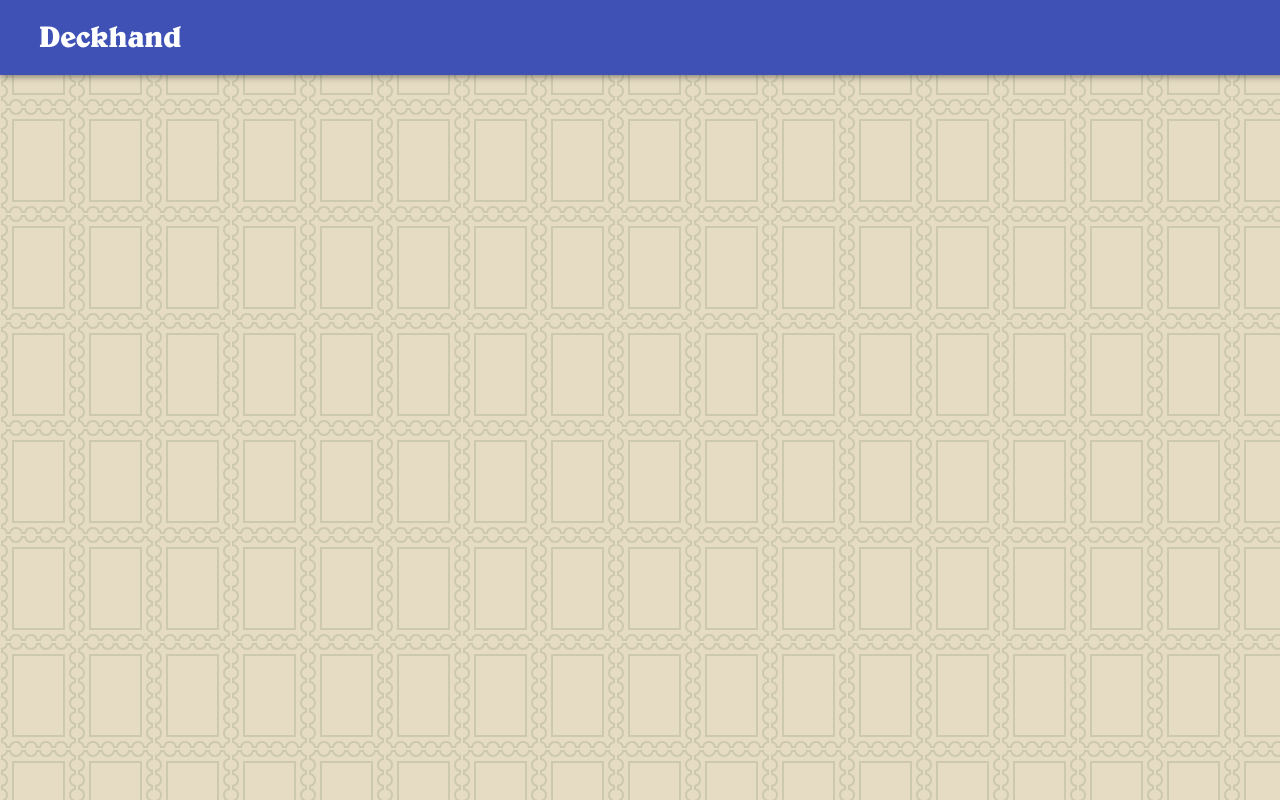
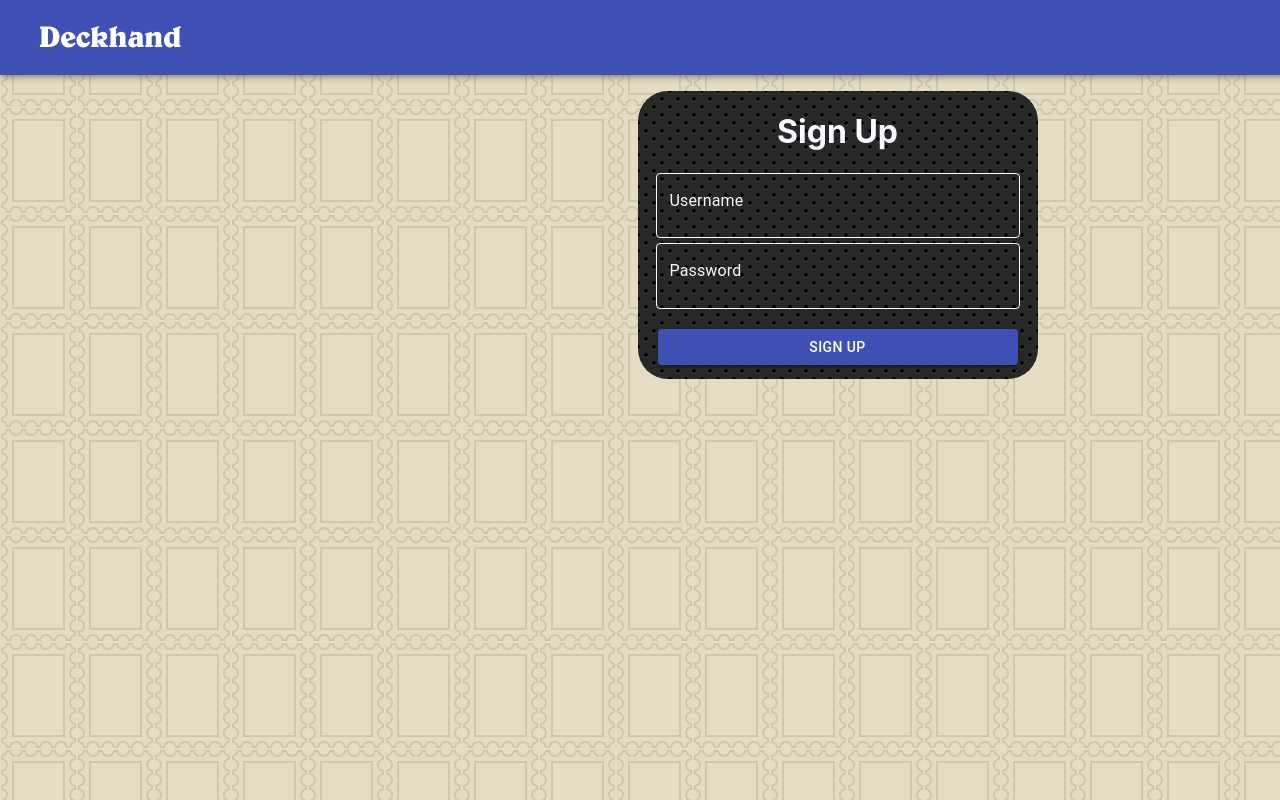
Before and after one commit to mychaI/deckhand, a React (Create React App) app in the folder client/: page /signup in a window 1280 px wide. Shown: the top 800 px of the page. Built offline with nearby package versions, Linux system fonts and the light colour scheme.

Commit message:
set up Signup component

```diff
--- a/client/src/App.js
+++ b/client/src/App.js
@@ -6,6 +6,7 @@ import { BrowserRouter as Router, Route } from 'react-router-dom';
 import Navbar from './components/presentation/Navbar';
 import Dashboard from './components/containers/Dashboard';
 import Login from './components/containers/Login';
+import Signup from './components/containers/Signup';
 
 function App() {
   return (
@@ -14,6 +15,7 @@ function App() {
 	  <div className="App">
 		<Route exact path='/' component={Dashboard} />
 		<Route exact path='/login' component={Login} />
+		<Route exact path='/signup' component={Signup} />
 	  </div>
 	</Router>
   );
--- /dev/null
+++ b/client/src/components/containers/Signup.js
@@ -0,0 +1,68 @@
+import React, { useState } from 'react';
+import axios from 'axios';
+import { TextField, Button } from '@material-ui/core';
+import { makeStyles } from '@material-ui/core/styles';
+
+const useStyles = makeStyles({
+  authContainer: {
+	gridArea: 'b',
+	height: '90%',
+	width: '400px',
+	margin: 'auto',
+	borderRadius: '30px',
+	color: 'ghostwhite',
+	background:
+	`radial-gradient(black 15%, transparent 16%) 0 0,
+	radial-gradient(black 15%, transparent 16%) 8px 8px,
+	radial-gradient(rgba(255,255,255,.1) 15%, transparent 20%) 0 1px,
+	radial-gradient(rgba(255,255,255,.1) 15%, transparent 20%) 8px 9px;`,
+	backgroundColor:' #282828',
+	backgroundSize: '16px 16px'
+  },
+  authButton: {
+	width: '90%',
+	margin: '20px'
+  },
+  authInput: {
+	marginBottom: '5px'
+  }
+});
+
+const Signup = () => {
+
+  const classes = useStyles();
+
+  const [username, setUsername] = useState('');
+  const [password, setPassword] = useState('');
+
+  const updateUsername = e => {
+	setUsername(e.target.value);
+  };
+
+  const updatePassword = e => {
+	setPassword(e.target.value);
+  };
+
+  const submitHandler = () => {
+	const authObj = {
+	  username,
+	  password
+	}
+
+	axios.post('/users/signup', authObj)
+		 .then( res => console.log(res.data))
+		 .catch( err => console.log('Error signing up: ', err));
+  };
+
+  return (
+    <div className={classes.authContainer}>
+	  <h1>Sign Up</h1>
+	  <TextField id='input-username' label='Username' variant='outlined' name='username' value={username} className={classes.authInput} onChange={updateUsername} />
+	  <TextField id='input-password' label='Password' variant='outlined' name='password' value={password} type='password' onChange={updatePassword}
+	  />
+	  <Button variant='contained' color='primary' onClick={submitHandler} className={classes.authButton}>Sign Up</Button>
+	</div>
+  )
+}
+
+export default Signup;
```
Also changed, not shown: 1 other file (tests, documents, lock files or other folders).
